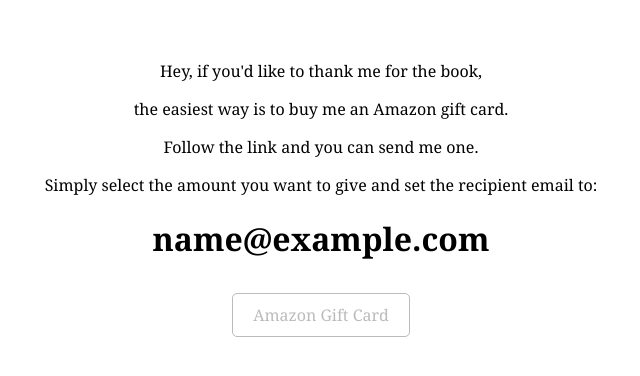
After one commit to scoofy/EPUB-to-Website, a Python web app: template templates/support/support.html in a window 1280 px wide. The commit adds this page. Shown: the top 376 px of the page, without its empty margins (319-959 px from the left). Run offline with Jinja, Linux system fonts and the light colour scheme; the template is opened without the code that fills it: most values are stand-ins (such as "Sample title", 1, 10 or a date in 2020).

Commit message:
adds support via amazon gift cards

```diff
--- a/config.py
+++ b/config.py
@@ -13,6 +13,9 @@ EPUB_FILENAME = data.EPUB_FILENAME
 
 EPUB_UPLOADED = data.EPUB_UPLOADED
 EPUB_FILE_URL = data.EPUB_FILE_URL
+
+AMAZON_GIFT_CARD_SUPPORT = data.AMAZON_GIFT_CARD_SUPPORT
+AMAZON_RECIPIENT_PUBLIC_EMAIL = data.AMAZON_RECIPIENT_PUBLIC_EMAIL
 ####################### Global Variables #######################
 template_dir = os.path.join(os.path.dirname(__file__), 'templates')
 jinja_env = jinja2.Environment(extensions=['jinja2.ext.with_'],
--- a/data/data.py
+++ b/data/data.py
@@ -11,3 +11,7 @@ EPUB_FILE_URL = ""
 
 # If you need to update the version of the epub you're serving, change "EPUB_UPLOADED" to False.
 # Then, navigate to "/upload" and you'll be able to delete the old version when uploading the new one.
+
+AMAZON_GIFT_CARD_SUPPORT = False # Make this True and put in a public email if you want to turn on the support page.
+AMAZON_RECIPIENT_PUBLIC_EMAIL = ""
+# This email will be public. I don't think it needs to be your primary amazon email, just an email from which to collect the code to apply to your account.
--- a/templates/donations/donations.html
+++ /dev/null
@@ -1 +0,0 @@
-<!-- html for any donations goes here, and will automatically appear on the front page -->
--- /dev/null
+++ b/templates/support/support.html
@@ -0,0 +1,75 @@
+<!DOCTYPE html>
+<html>
+<head>
+	<title>
+		Support
+	</title>
+	<link rel="shortcut icon" href="/favicon.ico?" type="image/x-icon">
+	<link rel="icon" href="/favicon.ico?" type="image/x-icon">
+	<style>
+		html, body {
+			margin: 0 auto;
+		}
+		* {
+			font-family: Georgia, Helvetica, Times;
+			//border: solid 1px red;
+		}
+		a {
+			text-decoration: none;
+			color: #333;
+		}
+		a:visited{
+			color: #777;
+		}
+		.container {
+			display: inline;
+			text-align: center;
+			width: 100%;
+			margin: 0 auto;
+		}
+		.support_button {
+			border-radius: 5px;
+			border: solid 1px #bbb;
+			color: #bbb;
+			padding: 10px 20px 10px 20px;
+			margin: 0 auto;
+		}
+		.support_button:hover {
+			background-color: #888;
+			color: #fff;
+			border-color: #666;
+		}
+	</style>
+</head>
+<body>
+	<br>
+	<br>
+	<div class="container">
+		<div>
+			<p>
+				Hey, if you'd like to thank me for the book,
+			</p>
+			<p>
+			the easiest way is to buy me an Amazon gift card.
+			</p>
+			<p>
+				Follow the link and you can send me one.
+			</p>
+			<p>
+				Simply select the amount you want to give and set the recipient email to:
+			</p>
+			<h1>
+				{{ support_email }}
+			</h1>
+		</div>
+		<div>
+			<br>
+			<a href="https://www.amazon.com/gp/product/B004LLIKVU/gcrnsts?ie=UTF8&keywords=amazon%20gift%20card&qid=1429917939&ref_=sr_1_1&s=gift-cards&sr=1-1">
+				<span class="support_button">
+					Amazon Gift Card
+				</span>
+			</a>
+		</div>
+	</div>
+</body>
+</html>
```
Also changed, not shown: main.py (+19 -0 lines), templates/homepage.html (+15 -0 lines), templates/support/support_button.html (added, +8 -0 lines), 2 other files.
